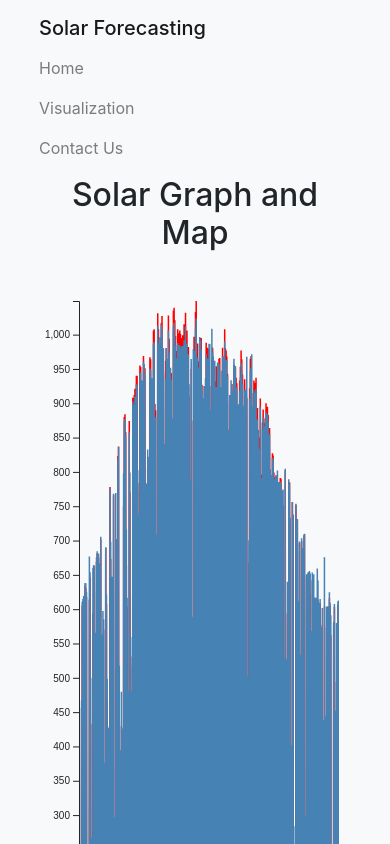
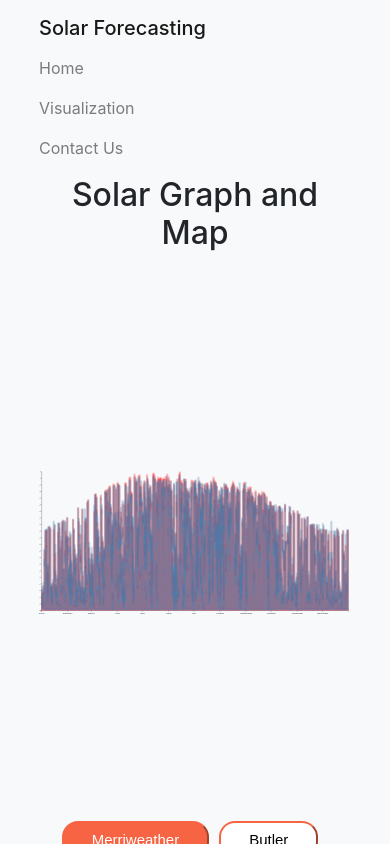
Before and after one commit to gt-big-data/solar-forecasting, a React (Create React App) app in the folder data-viz/solar-forecasting/: page /solargraph in a window 390 px wide. Shown: the top 844 px of the page. Built offline with nearby package versions, Linux system fonts and the light colour scheme.

Commit message:
Visualizations are now responsive

```diff
--- a/data-viz/solar-forecasting/src/components/SolarGraph.jsx
+++ b/data-viz/solar-forecasting/src/components/SolarGraph.jsx
@@ -41,10 +41,6 @@ class SolarGraph extends Component {
       var yScale;
       var tempYScale;
 
-      //Specifications for svg element.
-      var w = window.innerWidth - 50;
-      var h = 800;
-      var padding = 100; //padding that goes around svg. Important!
 
       //Scales to be used for line graph
       var timeXScale;
@@ -61,8 +57,13 @@ class SolarGraph extends Component {
       var line;
       var analysisLine;
 
+      //Specifications for svg element.
+      var w = 1260;
+      var h = 640;
+      var padding = 100; //padding that goes around svg. Important!
+
       //margin properties
-      var margin = { top: 40, right: 40, bottom: 40, left: 40 }
+      var margin = { top: 40, right: 10, bottom: 40, left: 10 }
 
       //width and height of actual graph
       var width = w - margin.left - margin.right;
@@ -73,9 +74,17 @@ class SolarGraph extends Component {
       //create new svg element for the graph. Has larger true width and height (w, h)
 
       svg = d3.select("#solar-graph")
-        .attr("width", w)
-        .attr("height", h)
+        .attr("width", width)
+        .attr("height", height)
+        .attr('viewBox', [0, 0, w, h])
+        .attr('preserveAspectRatio', 'xMidYMid meet')
+        .classed('svg-content', true)
         .attr("class", "lineviz");
+
+        // .attr('width', width)
+        // .attr('height', height)
+        // .attr('viewBox', [0, 0, width, height])
+        // .classed('svg-content', true);
 
       // Create rectangle for the clipping path. only graph parts inside rectangle will be shown.
       svg.append("defs").append("clipPath")
@@ -352,14 +361,23 @@ class SolarGraph extends Component {
   }
 
   drawSolarHeatMap = () => {
-    var w = window.innerWidth - 50;
-    var h = 800;
-    // Future ref - diff projection may need to be used, they affect scaling
-    // in different ways.
+    var w = 1260;
+    var h = 640;
+
+    //margin properties
+    var margin = { top: 40, right: 40, bottom: 40, left: 40 }
+
+    //width and height of actual graph
+    var width = w - margin.left - margin.right;
+    var height = h - margin.top - margin.bottom;
 
     var svg = d3.select("#heat-map")
-      .attr("width", w)
-      .attr("height", h);
+      .attr("width", width)
+      .attr("height", height)
+      .attr('viewBox', [0, 0, w, h])
+      .attr('preserveAspectRatio', 'xMidYMid meet')
+      .classed('svg-content', true)
+      .attr('class', 'heat-map');
 
     var g = svg.append('g');
 
--- a/data-viz/solar-forecasting/src/components/SolarTitle.css
+++ b/data-viz/solar-forecasting/src/components/SolarTitle.css
@@ -17,7 +17,7 @@
   position: relative;
   padding: 1rem;
   border-radius: 15px;
-  background-color: rgba(240, 240, 240, .8);
+  background-color: rgba(250, 250, 250, .9);
 }
 
 .flex-container {
@@ -28,7 +28,7 @@
 .home-card {
   flex-basis: 32%;
   padding: 1rem;
-  background-color: var(--off-white);
+  background-color: rgba(250, 250, 250, .9);
 }
 
 .home-card, .title-blurb {
--- a/data-viz/solar-forecasting/src/components/dataviz-style.css
+++ b/data-viz/solar-forecasting/src/components/dataviz-style.css
@@ -52,13 +52,8 @@
   display: inline-block;
 }
 
-.lineviz {
-  display: block;
-  margin: auto;
-}
-
-#heat-map {
-  border: 2px solid red;
+.lineviz, .heat-map {
+  width: 100%;
 }
 
 .pathMap {
```
